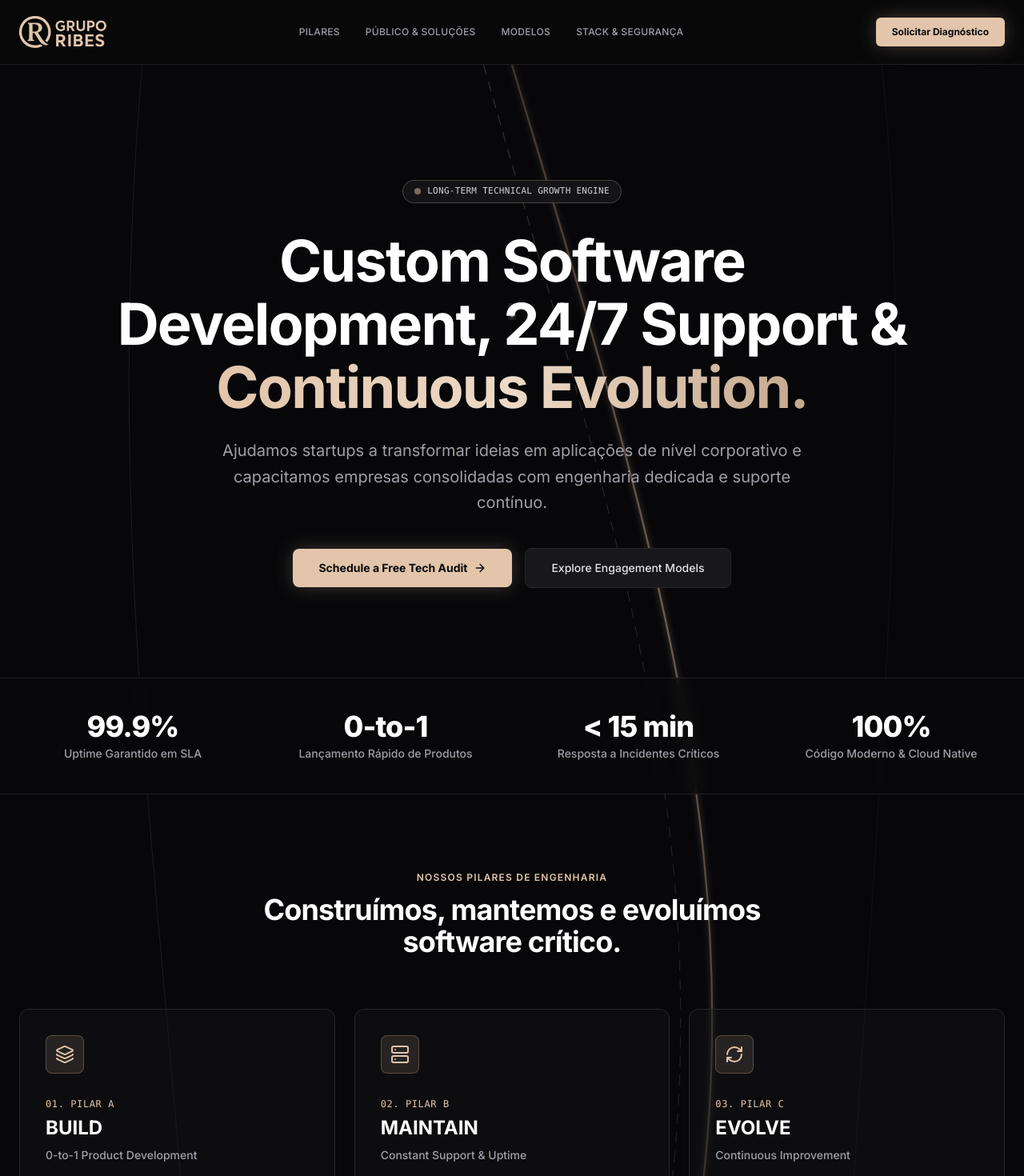
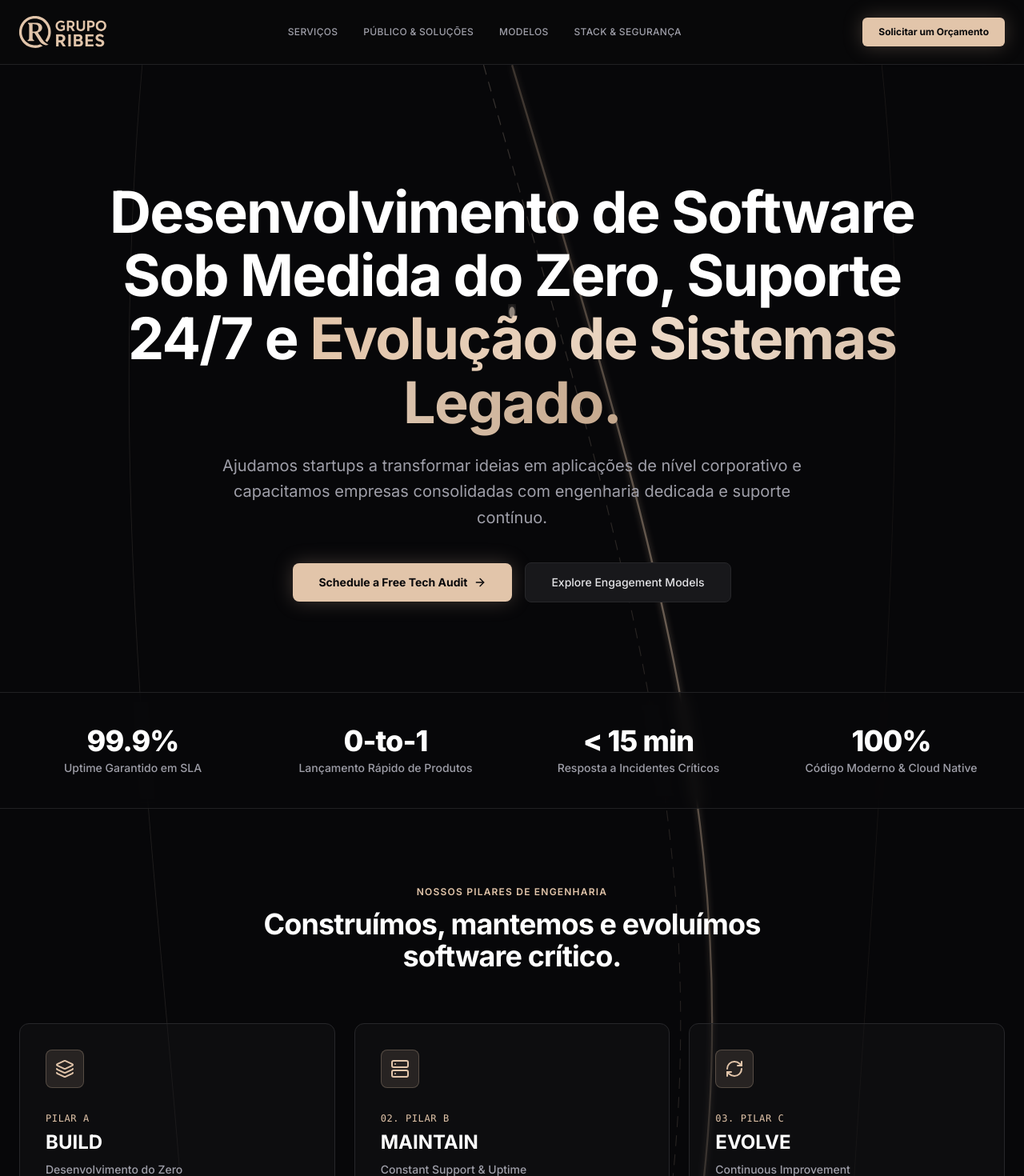
Before and after one commit to gruporibes/grupo-ribes-web, a Next.js app: page / in a window 1280 px wide. Shown: the top 1470 px of the page at 80% size. Built offline with nearby package versions, Linux system fonts and the light colour scheme.

Commit message:
feat: changes to text  and style

```diff
--- a/src/app/page.tsx
+++ b/src/app/page.tsx
@@ -23,19 +23,11 @@ export default function HomePage() {
 
       {/* 1. HERO SECTION */}
       <section className="relative pt-24 pb-20 md:pt-36 md:pb-28 px-6 max-w-7xl mx-auto flex flex-col items-center text-center">
-        {/* Badge */}
-        <div className="inline-flex items-center gap-2 px-3.5 py-1.5 rounded-full border border-brand-border bg-zinc-900/80 text-xs text-zinc-300 mb-8 backdrop-blur-sm shadow-inner">
-          <span className="flex h-2 w-2 rounded-full bg-brand animate-pulse" />
-          <span className="font-mono text-[11px] tracking-wide uppercase text-zinc-300">
-            Long-Term Technical Growth Engine
-          </span>
-        </div>
-
         {/* Headline com gradiente semântico da marca */}
         <h1 className="text-4xl md:text-6xl lg:text-7xl font-bold tracking-tight text-white max-w-5xl leading-[1.1]">
-          Custom Software Development, 24/7 Support &{" "}
+          Desenvolvimento de Software Sob Medida do Zero, Suporte 24/7 e{" "}
           <span className="text-transparent bg-clip-text bg-linear-to-r from-brand via-brand-hover to-brand-dark">
-            Continuous Evolution.
+            Evolução de Sistemas Legado.
           </span>
         </h1>
 
@@ -97,11 +89,11 @@ export default function HomePage() {
               <Layers className="w-6 h-6" />
             </div>
             <span className="text-xs font-mono uppercase tracking-wider text-brand">
-              01. Pilar A
+              Pilar A
             </span>
             <h3 className="text-2xl font-bold text-white mt-1 mb-2">BUILD</h3>
             <p className="text-sm font-medium text-zinc-400 mb-4">
-              0-to-1 Product Development
+              Desenvolvimento do Zero
             </p>
             <p className="text-sm text-zinc-400 leading-relaxed mb-6">
               Arquitetura, design e engenharia de aplicações web escaláveis,
--- a/src/components/ContactForm.tsx
+++ b/src/components/ContactForm.tsx
@@ -74,7 +74,7 @@ export function ContactForm() {
     }
 
     // Validação básica de formato de e-mail corporativo
-    const emailRegex = /^[^\s@]+@[^\s@]+\.[^\s@]+$/;
+    const emailRegex = /^[^\s@]+@[a-zA-Z0-9-]+(?:\.[a-zA-Z0-9-]+)+$/;
     if (!formData.email.trim()) {
       newErrors.email = "Preencha seu e-mail corporativo.";
     } else if (!emailRegex.test(formData.email)) {
--- a/src/components/Footer.tsx
+++ b/src/components/Footer.tsx
@@ -17,7 +17,7 @@ export function Footer() {
 
         <div className="flex flex-wrap items-center justify-center gap-6 text-xs uppercase tracking-wider font-mono text-zinc-400">
           <Link href="#services" className="hover:text-brand transition">
-            Pilares
+            Serviços
           </Link>
           <Link href="#solutions" className="hover:text-brand transition">
             Soluções
--- a/src/components/Navbar.tsx
+++ b/src/components/Navbar.tsx
@@ -37,7 +37,7 @@ export function Navbar() {
             href="#contact"
             className="px-5 py-2.5 text-xs font-bold text-zinc-950 bg-brand hover:bg-brand-hover transition-all rounded-md glow-brand"
           >
-            Solicitar Diagnóstico
+            Solicitar um Orçamento
           </Link>
         </div>
       </div>
--- a/src/config/site.ts
+++ b/src/config/site.ts
@@ -1,16 +1,16 @@
 export const siteConfig = {
   name: "Grupo Ribes",
   description:
-    "Custom Software Development, 24/7 Support & Continuous Product Evolution.",
+    "Desenvolvimento de Software Sob Medida do Zero, Suporte 24/7 e Evolução de Sistemas Legado.",
   navItems: [
-    { label: "Pilares", href: "#services" },
+    { label: "Serviços", href: "#services" },
     { label: "Público & Soluções", href: "#solutions" },
     { label: "Modelos", href: "#models" },
     { label: "Stack & Segurança", href: "#tech" },
   ],
   hero: {
     headline:
-      "Custom Software Development, 24/7 Support & Continuous Product Evolution",
+      "Desenvolvimento de Software Sob Medida do Zero, Suporte 24/7 e Evolução de Sistemas Legado.",
     subheadline:
       "Ajudamos startups a transformar ideias em aplicações de nível corporativo e capacitamos empresas consolidadas com engenharia dedicada e suporte contínuo.",
     ctaPrimary: "Agendar Auditoria Técnica Gratuita",
```
